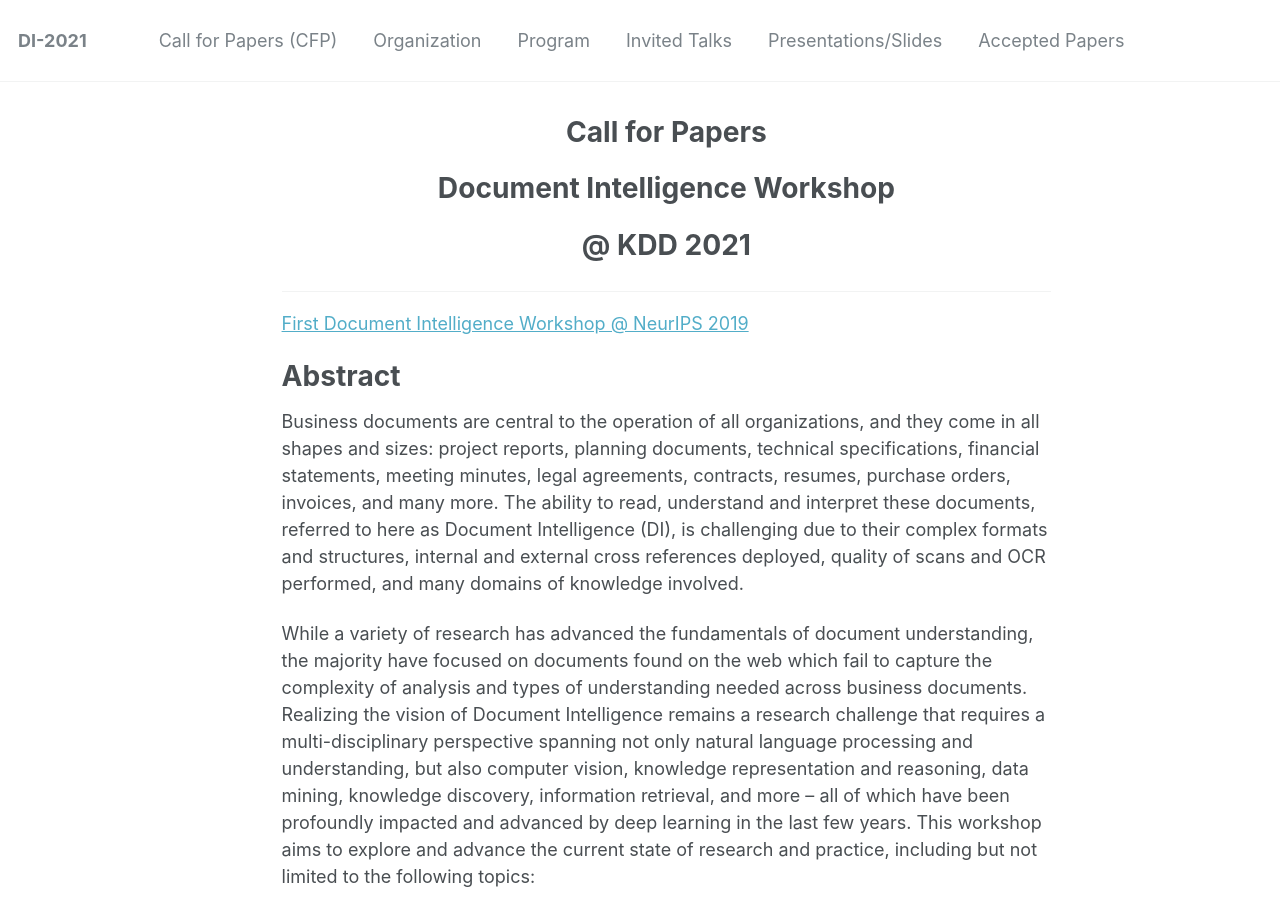
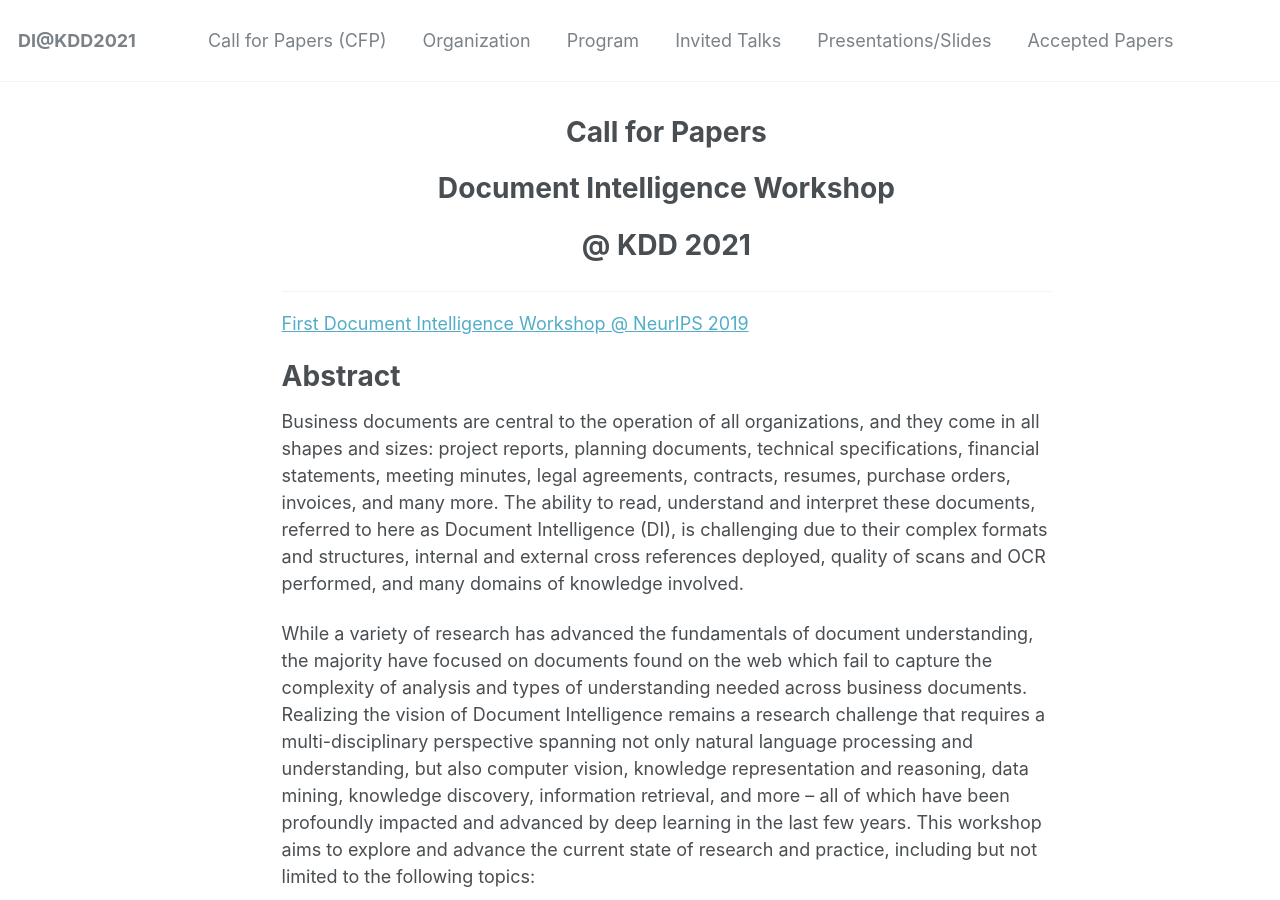
Before and after one commit to document-intelligence/DI-2022, a Jekyll site: the page built from _pages/cfp.md, in a window 1280 px wide and 900 px high. Built offline with Jekyll 4.4.1, drawn with Linux system fonts in a browser that asks for light colours.

Commit message:
Update _config.yml

```diff
--- a/_config.yml
+++ b/_config.yml
@@ -7,7 +7,7 @@
 
 # Site Settings
 locale                   : "en-US"
-title                    : "DI-2021"
+title                    : "DI@KDD2021"
 title_separator          : "-"
 name                     : &name "Your Name"
 description              : &description "personal description"
```
